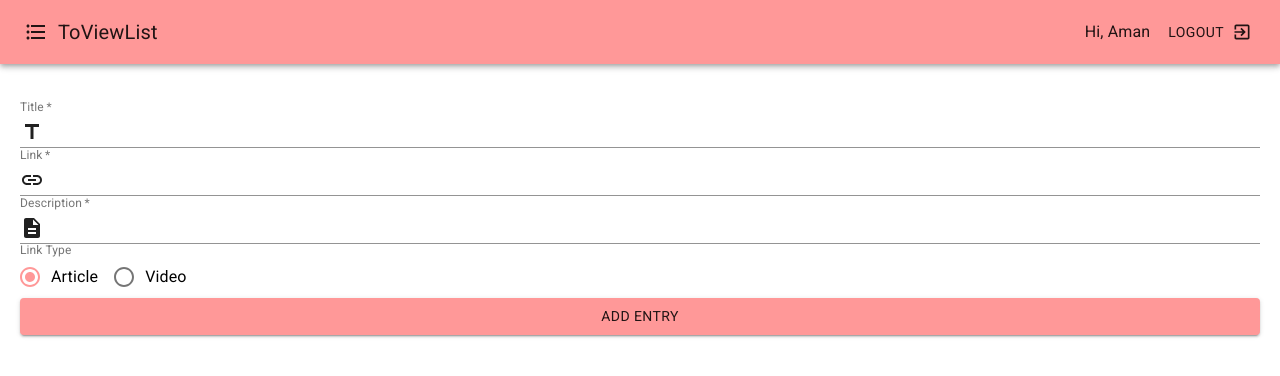
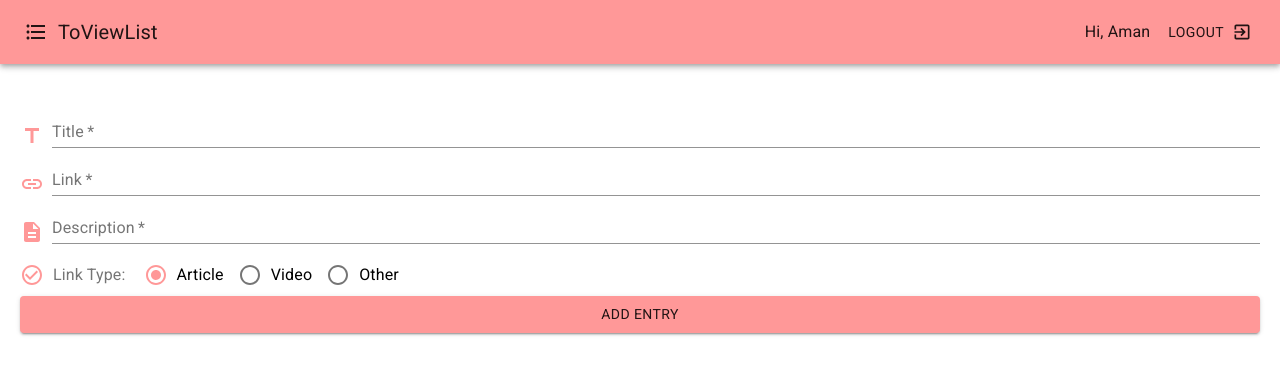
Before and after one commit to amand33p/to-view-list, a React (Create React App) app in the folder client/: page / in a window 1280 px wide. Shown: the top 376 px of the page. Built offline with nearby package versions, Linux system fonts and the light colour scheme.

Commit message:
improved form style

```diff
--- a/client/src/components/EntryForm.js
+++ b/client/src/components/EntryForm.js
@@ -8,12 +8,12 @@ import {
   RadioGroup,
   Radio,
   Button,
-  InputAdornment,
 } from '@material-ui/core/';
 
 import TitleIcon from '@material-ui/icons/Title';
 import LinkIcon from '@material-ui/icons/Link';
 import DescriptionIcon from '@material-ui/icons/Description';
+import CheckCircleOutlineIcon from '@material-ui/icons/CheckCircleOutline';
 
 import { makeStyles } from '@material-ui/core/styles';
 
@@ -35,8 +35,23 @@ const EntryForm = () => {
       justifyContent: 'center',
       padding: 20,
     },
+    input: {
+      display: 'flex',
+      alignItems: 'flex-end',
+    },
+    inputIcon: {
+      marginRight: 8,
+    },
     radioLabel: {
-      fontSize: '12px',
+      marginLeft: 9,
+    },
+    radioGroup: {
+      marginLeft: 20,
+    },
+    radioInput: {
+      display: 'flex',
+      alignItems: 'center',
+      marginTop: 10,
     },
   }));
 
@@ -49,47 +64,40 @@ const EntryForm = () => {
       margin="normal"
       className={classes.root}
     >
+      <div className={classes.input}>
+        <TitleIcon color="primary" className={classes.inputIcon} />
         <TextField
           required
           label="Title"
           value={title}
           onChange={({ target }) => setTitle(target.value)}
-        InputProps={{
-          startAdornment: (
-            <InputAdornment position="start">
-              <TitleIcon />
-            </InputAdornment>
-          ),
-        }}
+          fullWidth
         />
+      </div>
+      <div className={classes.input}>
+        <LinkIcon color="primary" className={classes.inputIcon} />
         <TextField
           required
           label="Link"
           value={link}
           onChange={({ target }) => setLink(target.value)}
-        InputProps={{
-          startAdornment: (
-            <InputAdornment position="start">
-              <LinkIcon />
-            </InputAdornment>
-          ),
-        }}
+          fullWidth
         />
+      </div>
+      <div className={classes.input}>
+        <DescriptionIcon color="primary" className={classes.inputIcon} />
         <TextField
           required
           label="Description"
           value={description}
           onChange={({ target }) => setDescription(target.value)}
-        InputProps={{
-          startAdornment: (
-            <InputAdornment position="start">
-              <DescriptionIcon />
-            </InputAdornment>
-          ),
-        }}
+          fullWidth
         />
+      </div>
+      <div className={classes.radioInput}>
+        <CheckCircleOutlineIcon color="primary" />
         <FormLabel component="legend" className={classes.radioLabel}>
-        Link Type
+          Link Type:
         </FormLabel>
         <RadioGroup
           label="Type"
@@ -97,6 +105,7 @@ const EntryForm = () => {
           onChange={({ target }) => setType(target.value)}
           defaultValue="article"
           row
+          className={classes.radioGroup}
         >
           <FormControlLabel
             label="Article"
@@ -108,7 +117,13 @@ const EntryForm = () => {
             control={<Radio color="primary" />}
             value="video"
           />
+          <FormControlLabel
+            label="Other"
+            control={<Radio color="primary" />}
+            value="other"
+          />
         </RadioGroup>
+      </div>
       <Button type="submit" variant="contained" color="primary">
         Add Entry
       </Button>
```
Also changed, not shown: 2 other files (tests, documents, lock files or other folders). Lines whose indentation alone changed are shown as unchanged.
